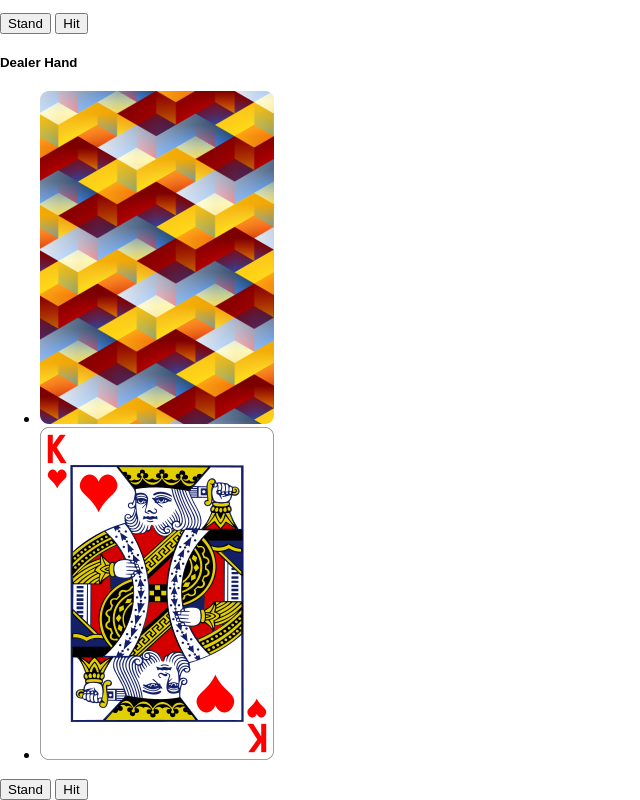
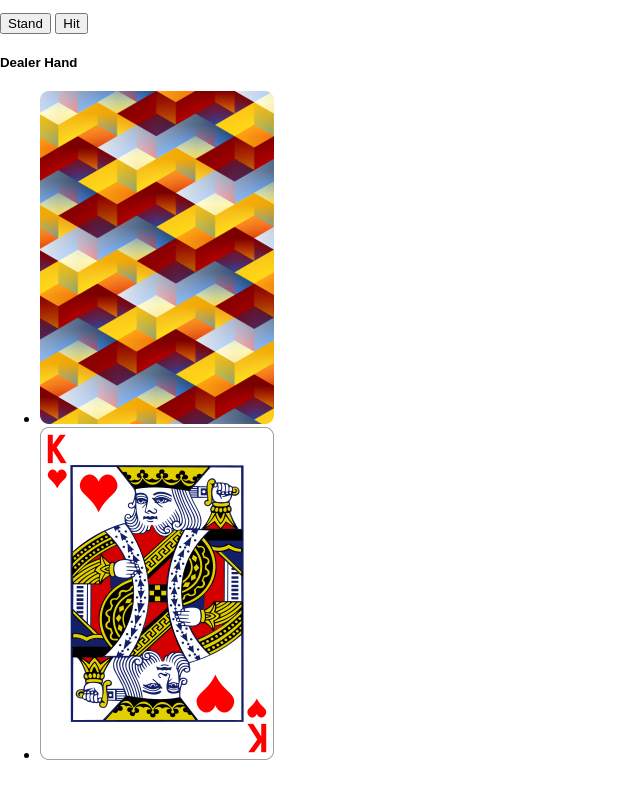
Before and after one commit to GarrettAnderson/blackjack-refresh, a website: page public/index.html in a window 1280 px wide. Shown: the part 861-1661 px from the top of the page, without its empty margins (0-640 px from the left). After the commit the page ends 1624 px from the top, so only its background shows below. Drawn offline with Linux system fonts and the light colour scheme.

```diff
--- a/public/index.html
+++ b/public/index.html
@@ -34,8 +34,7 @@
         <img src="/images/back.png" alt="queen of hearts">
       </li>
     </ul>
-    <button class="stand">Stand</button>
-    <button class="hit">Hit</button>
+
 
     <script src="/main.js" charset="utf-8"></script>
   </body>
```
